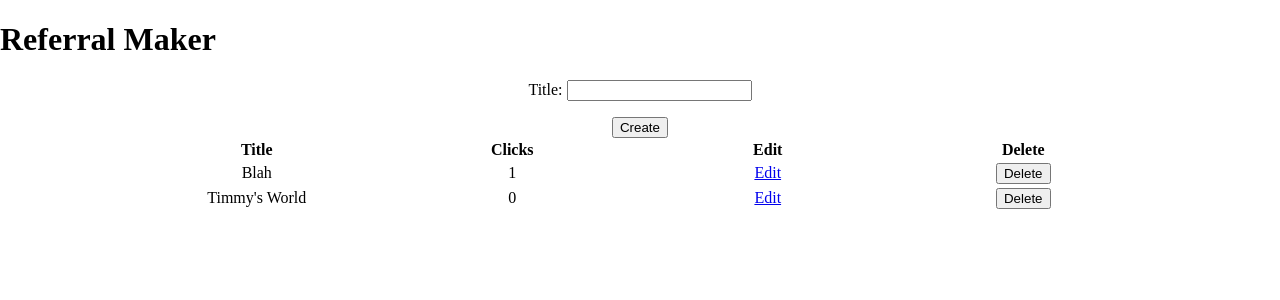
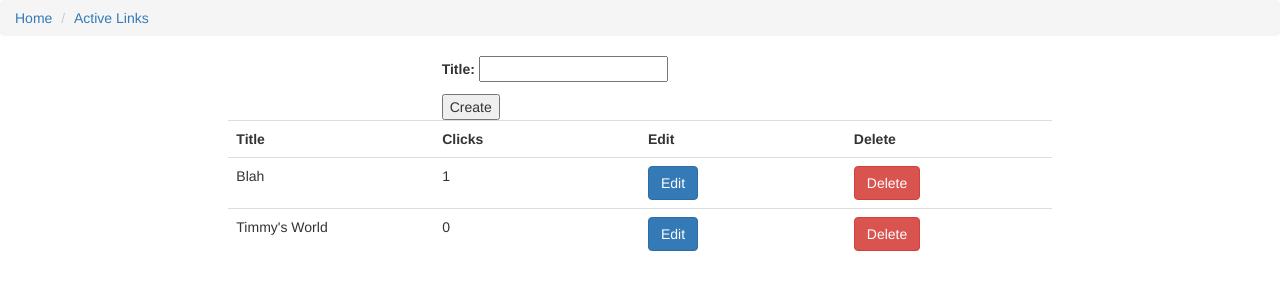
Before and after one commit to brandoshmando/referral-test, a Django app: page / in a window 1280 px wide. Shown: the top 300 px of the page. Run offline with Django 3.2, Linux system fonts and the light colour scheme; data comes from the database, SQL or seed files in the repository; both versions use the stored data as it was after the commit; some libraries are stand-ins or nearby versions.

Commit message:
Added some bootstrapping, an active links view, and starting to build out landing page

```diff
--- a/refer_sys/templates/refer_sys/base.html
+++ b/refer_sys/templates/refer_sys/base.html
@@ -3,17 +3,20 @@
 <html lang="en">
 <head>
   <meta charset="UTF-8">
+  <link rel="stylesheet" href="https://maxcdn.bootstrapcdn.com/bootstrap/3.2.0/css/bootstrap.min.css">
+  <script src="https://maxcdn.bootstrapcdn.com/bootstrap/3.2.0/js/bootstrap.min.js"></script>
+
   <link rel="stylesheet" href="{% static 'css/refer_sys.css' %}">
   <title>TBL Referral Pro</title>
 </head>
 <body>
-  <div id="nav">
-    <h1>Referral Maker</h1>
-  </div>
-  <div id="content-wrap">
+  <ol class="breadcrumb">
+    <li><a href="{% url 'root_page' %}">Home</a></li>
+    <li><a href="#">Active Links</a></li>
+  </ol>
+  <div class="container-fluid">
     {% block content %}
     {% endblock %}
-    </table>
   </div>
 </body>
 </html>
--- a/refer_sys/templates/refer_sys/root_page.html
+++ b/refer_sys/templates/refer_sys/root_page.html
@@ -1,12 +1,20 @@
 {% extends 'refer_sys/base.html' %}
 
 {% block content %}
-  <form method="POST">{% csrf_token %}
+<div class="row">
+  <div class="col-md-4"></div>
+  <div class="col-md-4">
+    <form class=".form-inline" method="POST">{% csrf_token %}
       {{ form.as_p }}
+    </form>
     <button type="submit">Create</button>
-  </form>
-
-  <table>
+  </div>
+  <div class="col-md-4"></div>
+</div>
+<div class="row">
+  <div class="col-md-2"></div>
+    <div class="col-md-8">
+      <table class="table table-hover">
         <tr>
           <th>Title</th>
           <th>Clicks</th>
@@ -22,11 +30,11 @@
             {{ link.clicks }}
           </td>
           <td>
-          <a href="{% url 'edit_link' pk=link.pk %}">Edit</a>
+            <a href="{% url 'edit_link' pk=link.pk %}" class="btn btn-primary">Edit</a>
           </td>
           <td>
             <form method="POST" action="{% url 'delete_link' pk=link.pk %}">{% csrf_token %}
-            <button type="submit">
+              <button type="submit" class="btn btn-danger">
                 Delete
               </button>
             </form>
@@ -34,4 +42,8 @@
         </tr>
         {% endfor %}
       </table>
+    </div>
+  </div>
+  <div class="col-md-2"></div>
+</div>
 {% endblock %}
--- a/refer_sys/urls.py
+++ b/refer_sys/urls.py
@@ -2,8 +2,9 @@ from django.conf.urls import patterns, include, url
 from . import views
 
 urlpatterns = patterns('',
-  url(r'^$', views.root_page),
+  url(r'^$', views.root_page, name='root_page'),
   url(r'^(?P<pk>[0-9]+)/edit/$', views.edit_link, name='edit_link'),
   url(r'^(?P<pk>[0-9]+)/delete/$', views.delete_link, name='delete_link'),
-  url(r'^landing/$', views.landing_page, name='landing_page')
+  url(r'^landing/$', views.landing_page, name='landing_page'),
+  url(r'^links/$', views.active_links, name='active_links')
 )
--- a/refer_sys/views.py
+++ b/refer_sys/views.py
@@ -42,3 +42,7 @@ def landing_page(request):
   link = get_object_or_404(Link, title=link_title)
   link.add_click()
   return render (request, "refer_sys/landing_page.html", {'title':link.title})
+
+def active_links(request):
+  links = Link.objects.all()
+  return render (request, "refer_sys/active_links.html", {'links':links})
```
Also changed, not shown: refer_sys/templates/refer_sys/active_links.html (added, +21 -0 lines), db.sqlite3. Lines whose indentation alone changed are shown as unchanged.
